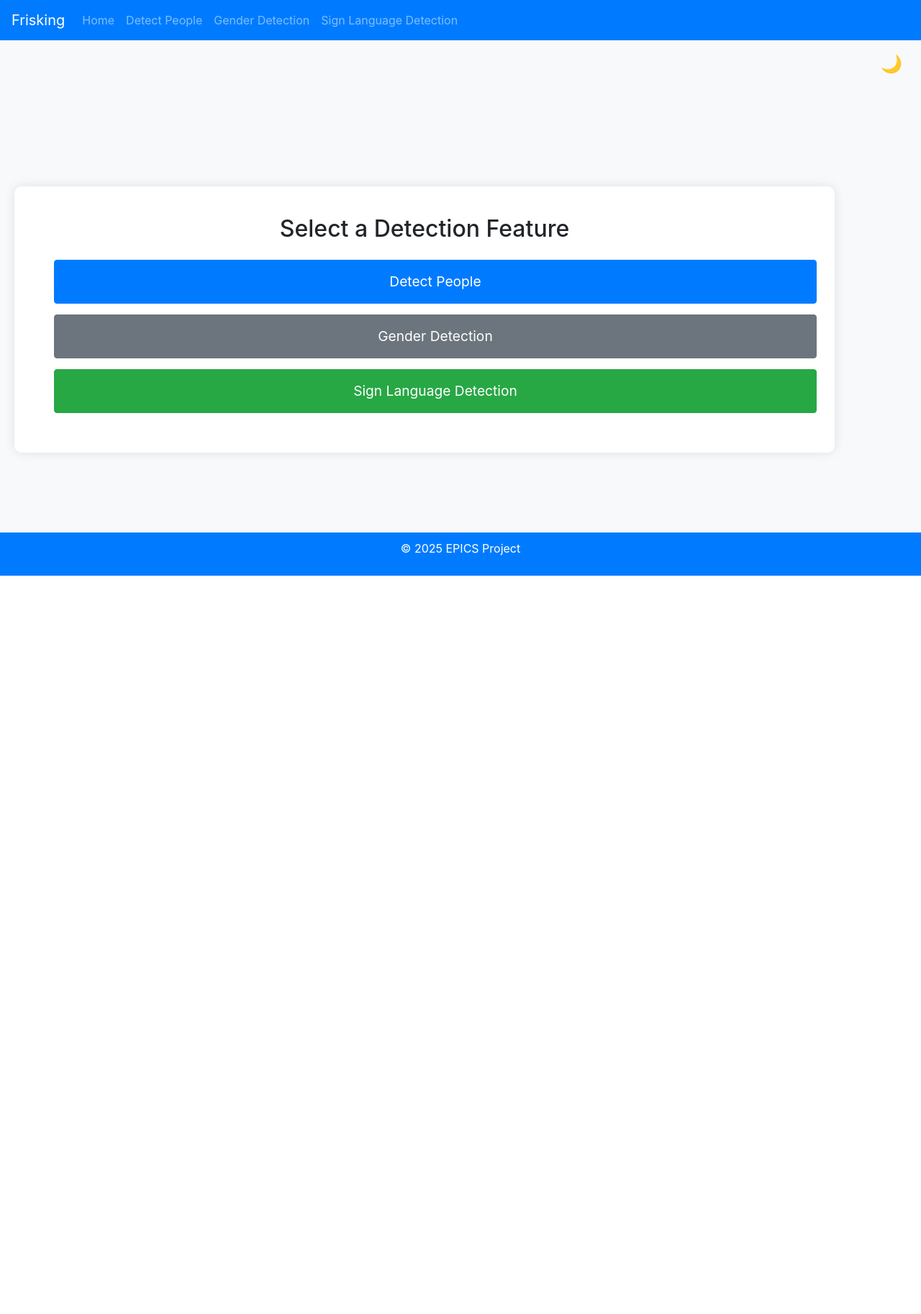
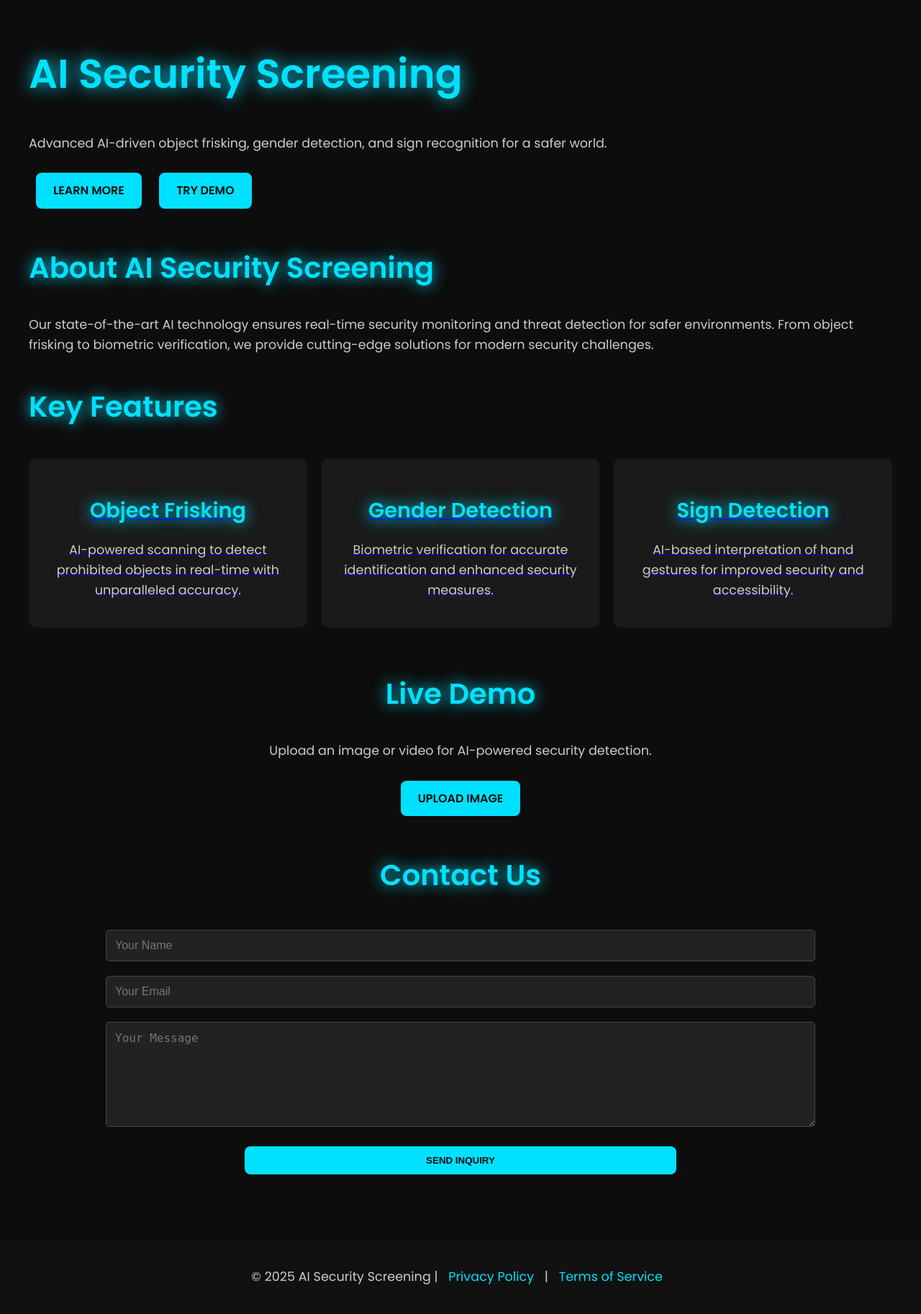
Before and after one commit to codegeek004/Frisking, a Django app: page / in a window 1280 px wide. Shown: the whole page at 72% size. Before the commit the page ends 800 px from the top, so only its background shows below. Run offline with Django 5.2, Linux system fonts and the light colour scheme; some libraries are stand-ins or nearby versions.

Commit message:
modified landing page

```diff
--- a/src/ScanSecure/templates/index.html
+++ b/src/ScanSecure/templates/index.html
@@ -3,134 +3,276 @@
 <head>
     <meta charset="UTF-8">
     <meta name="viewport" content="width=device-width, initial-scale=1.0">
-    <title>Detection Features</title>
-    <link href="https://stackpath.bootstrapcdn.com/bootstrap/4.5.2/css/bootstrap.min.css" rel="stylesheet">
+    <title>AI Security Screening</title>
+    <link href="https://fonts.googleapis.com/css2?family=Poppins:wght@300;400;600&display=swap" rel="stylesheet">
+
     <style>
+        /* General Styles */
         body {
+            font-family: 'Poppins', sans-serif;
+            background-color: #0d0d0d;
+            color: #ffffff;
+            margin: 0;
+            padding: 0;
+            line-height: 1.6;
+        }
+
+        .container {
+            max-width: 1200px;
+            margin: auto;
+            padding: 20px;
+        }
+
+        h1, h2, h3 {
+            color: #00e1ff;
+            text-shadow: 0 0 20px #00e1ff;
+        }
+
+        h1 {
+            font-size: 3.5rem;
+            animation: glow 1.5s infinite alternate;
+        }
+
+        h2 {
+            font-size: 2.5rem;
+            margin-top: 40px;
+        }
+
+        h3 {
+            font-size: 1.8rem;
+            margin-bottom: 10px;
+        }
+
+        p {
+            font-size: 1.1rem;
+            color: #cccccc;
+        }
+
+        @keyframes glow {
+            from {
+                text-shadow: 0 0 10px #00e1ff;
+            }
+            to {
+                text-shadow: 0 0 30px #00e1ff;
+            }
+        }
+
+        /* Buttons */
+        .btn {
+            background: #00e1ff;
+            border: none;
+            padding: 12px 24px;
+            color: #0a0a0a;
+            font-weight: bold;
+            cursor: pointer;
+            margin: 10px;
+            transition: 0.3s;
+            border-radius: 8px;
+            text-transform: uppercase;
+            display: inline-block;
+            text-decoration: none;
+        }
+
+        .btn:hover {
+            background: #ff0077;
+            color: #ffffff;
+            transform: translateY(-3px);
+            box-shadow: 0 5px 15px rgba(255, 0, 119, 0.4);
+        }
+
+        /* Features Section */
+        .features {
             display: flex;
-            flex-direction: column;
             justify-content: space-between;
-            min-height: 100vh;
-            background-color: #f8f9fa;
-            transition: background-color 0.3s, color 0.3s;
+            flex-wrap: nowrap; /* Ensure features stay in one line */
+            gap: 20px;
+            margin-top: 40px;
         }
-        .container {
+
+        .feature {
+            background: #1a1a1a;
+            border-radius: 10px;
+            padding: 20px;
+            width: 32%; /* Equal width for all features */
+            transition: transform 0.3s, box-shadow 0.3s;
             text-align: center;
-            background: white;
-            padding: 40px;
-            border-radius: 10px;
-            box-shadow: 0 0 15px rgba(0, 0, 0, 0.1);
-            transition: background-color 0.3s, color 0.3s;
-            margin: 20px;
         }
-        .btn-custom {
-            margin: 15px;
-            padding: 15px 30px;
-            font-size: 1.2em;
-            transition: transform 0.2s, box-shadow 0.2s;
+
+        .feature:hover {
+            transform: scale(1.05);
+            box-shadow: 0 0 20px #00e1ff;
         }
-        .btn-custom:hover {
-            transform: translateY(-3px);
-            box-shadow: 0 4px 8px rgba(0, 0, 0, 0.2);
+
+        /* Live Demo Section */
+        .demo-section {
+            margin-top: 60px;
+            text-align: center;
         }
-        .btn-custom:active {
-            transform: translateY(1px);
-            box-shadow: 0 2px 4px rgba(0, 0, 0, 0.2);
+
+        .demo-section input[type="file"] {
+            display: none;
         }
-        .dark-mode {
-            background-color: #1a1a1a;
-            color: #f8f9fa;
+
+        .demo-section label {
+            background: #00e1ff;
+            padding: 12px 24px;
+            border-radius: 8px;
+            cursor: pointer;
+            color: #0a0a0a;
+            font-weight: bold;
+            transition: 0.3s;
         }
-        .dark-mode .container {
-            background-color: #2c2c2c;
-            color: #f8f9fa;
+
+        .demo-section label:hover {
+            background: #ff0077;
+            color: #ffffff;
         }
-        .dark-mode-toggle {
-            position: fixed;
-            top: 70px; /* Adjusted to be below the navbar */
-            right: 20px;
-            background: none;
-            border: none;
-            font-size: 1.5em;
-            cursor: pointer;
-            transition: color 0.3s;
-            z-index: 1000;
+
+        /* Contact Form */
+        .contact-form {
+            margin-top: 40px;
+            text-align: center;
         }
-        .dark-mode-toggle:hover {
-            color: #007bff;
+
+        .contact-form input, .contact-form textarea {
+            width: 80%;
+            padding: 12px;
+            margin: 10px 0;
+            border: 1px solid #444;
+            border-radius: 5px;
+            background: #222;
+            color: white;
+            font-size: 1rem;
         }
+
+        .contact-form textarea {
+            resize: vertical;
+            height: 120px;
+        }
+
+        .contact-form button {
+            width: 50%;
+        }
+
+        /* Footer */
         footer {
-            background-color: #007bff;
-            color: white;
+            margin-top: 60px;
+            padding: 20px;
+            background: #111;
             text-align: center;
-            padding: 10px 0;
+            color: #cccccc;
+        }
+
+        footer a {
+            color: #00e1ff;
+            text-decoration: none;
+            margin: 0 10px;
+        }
+
+        footer a:hover {
+            color: #ff0077;
+        }
+
+        /* Responsive Design */
+        @media (max-width: 768px) {
+            h1 {
+                font-size: 2.5rem;
+            }
+
+            h2 {
+                font-size: 2rem;
+            }
+
+            .features {
+                flex-wrap: wrap; /* Allow wrapping on smaller screens */
+            }
+
+            .feature {
+                width: 100%; /* Full width on smaller screens */
+            }
+
+            .contact-form input, .contact-form textarea {
+                width: 100%;
+            }
+
+            .contact-form button {
+                width: 80%;
+            }
         }
     </style>
 </head>
 <body>
-    <header>
-        <nav class="navbar navbar-expand-lg navbar-dark bg-primary">
-            <a class="navbar-brand" href="{% url 'index' %}">Frisking</a>
-            <button class="navbar-toggler" type="button" data-toggle="collapse" data-target="#navbarNav" aria-controls="navbarNav" aria-expanded="false" aria-label="Toggle navigation">
-                <span class="navbar-toggler-icon"></span>
-            </button>
-            <div class="collapse navbar-collapse" id="navbarNav">
-                <ul class="navbar-nav">
-                    <li class="nav-item">
-                        <a class="nav-link" href="{% url 'index' %}">Home</a>
-                    </li>
-                    <li class="nav-item">
-                        <a class="nav-link" href="{% url 'detect_people' %}">Detect People</a>
-                    </li>
-                    <li class="nav-item">
-                        <a class="nav-link" href="{% url 'gender_detection' %}">Gender Detection</a>
-                    </li>
-                    <li class="nav-item">
-                        <a class="nav-link" href="{% url 'sign_detection' %}">Sign Language Detection</a>
-                    </li>
-                </ul>
+    <div class="container">
+        <!-- Header Section -->
+        <header>
+            <h1>AI Security Screening</h1>
+            <p>Advanced AI-driven object frisking, gender detection, and sign recognition for a safer world.</p>
+            <a href="#about" class="btn">Learn More</a>
+            <a href="#demo" class="btn">Try Demo</a>
+        </header>
+
+        <!-- About Section -->
+        <section id="about">
+            <h2>About AI Security Screening</h2>
+            <p>Our state-of-the-art AI technology ensures real-time security monitoring and threat detection for safer environments. From object frisking to biometric verification, we provide cutting-edge solutions for modern security challenges.</p>
+        </section>
+
+        <!-- Features Section -->
+        <section>
+            <h2>Key Features</h2>
+            <div class="features">
+                <div class="feature">
+                    <a href="{% url 'detect_people' %}">
+                        <h3>Object Frisking</h3>
+                        <p>AI-powered scanning to detect prohibited objects in real-time with unparalleled accuracy.</p>
+                    </a>
+                </div>
+                <div class="feature">
+                    <a href="{% url 'gender_detection' %}">
+                        <h3>Gender Detection</h3>
+                        <p>Biometric verification for accurate identification and enhanced security measures.</p>
+                    </a>
+                </div>
+                <div class="feature">
+                    <a href="{% url 'sign_detection' %}">
+                        <h3>Sign Detection</h3>
+                        <p>AI-based interpretation of hand gestures for improved security and accessibility.</p>
+                    </a>
+                </div>
             </div>
-        </nav>
-    </header>
-    <div>
-    {% if messages %}
-    <ul class="messages" style="color: #000; ">
-        {% for message in messages %}
-            <li{% if message.tags %} class="{{ message.tags }}"{% endif %}>{{ message }}</li>
-        {% endfor %}
-    </ul>
-    {% endif %}
+        </section>
+
+        <!-- Live Demo Section -->
+        <section id="demo" class="demo-section">
+            <h2>Live Demo</h2>
+            <p>Upload an image or video for AI-powered security detection.</p>
+            <form action="{% url 'detect_people' %}" method="post" enctype="multipart/form-data">
+                {% csrf_token %}
+                <label for="file-upload" class="btn">Upload Image</label>
+                <input id="file-upload" type="file" name="image" onchange="this.form.submit()">
+            </form>
+            {% if detected_people %}
+                <p>Detected People: {{ detected_people }}</p>
+                <img src="{{ output_image }}" alt="Detection Result" width="50%">
+            {% endif %}
+        </section>
+
+        <!-- Contact Section -->
+        <section class="contact-form">
+            <h2>Contact Us</h2>
+            <form method="post" action="">
+                {% csrf_token %}
+                <input type="text" name="name" placeholder="Your Name" required>
+                <input type="email" name="email" placeholder="Your Email" required>
+                <textarea name="message" placeholder="Your Message" required></textarea>
+                <button class="btn" type="submit">Send Inquiry</button>
+            </form>
+        </section>
     </div>
 
-    <button class="dark-mode-toggle" onclick="toggleDarkMode()">
-        <span id="mode-icon">🌙</span>
-    </button>
-    <div class="container">
-        <h2 class="mb-4">Select a Detection Feature</h2>
-        <form action="{% url 'detect_people' %}">
-            <button type="submit" class="btn btn-primary btn-custom btn-block">Detect People</button>
-        </form>
-        <form action="{% url 'gender_detection' %}">
-            <button type="submit" class="btn btn-secondary btn-custom btn-block">Gender Detection</button>
-        </form>
-        <form action="{% url 'sign_detection' %}">
-            <button type="submit" class="btn btn-success btn-custom btn-block">Sign Language Detection</button>
-        </form>
-    </div>
-
+    <!-- Footer -->
     <footer>
-        <p>&copy; 2025 EPICS Project</p>
+        <p>&copy; 2025 AI Security Screening | <a href="#">Privacy Policy</a> | <a href="#">Terms of Service</a></p>
     </footer>
-
-    <script src="https://code.jquery.com/jquery-3.5.1.slim.min.js"></script>
-    <script src="https://cdn.jsdelivr.net/npm/@popperjs/core@2.9.3/dist/umd/popper.min.js"></script>
-    <script src="https://stackpath.bootstrapcdn.com/bootstrap/4.5.2/js/bootstrap.min.js"></script>
-    <script>
-        function toggleDarkMode() {
-            document.body.classList.toggle('dark-mode');
-            const icon = document.getElementById('mode-icon');
-            icon.textContent = document.body.classList.contains('dark-mode') ? '☀️' : '🌙';
-        }
-    </script>
 </body>
 </html>
```
